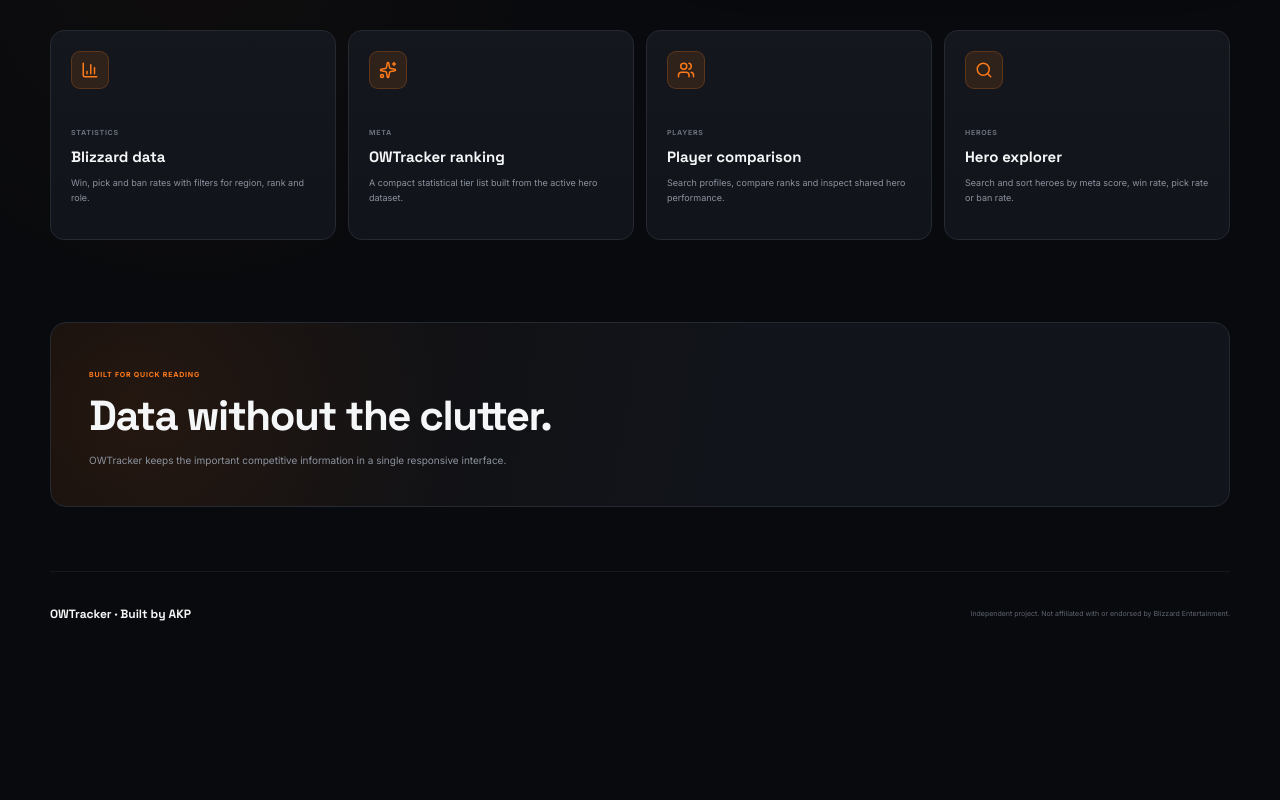
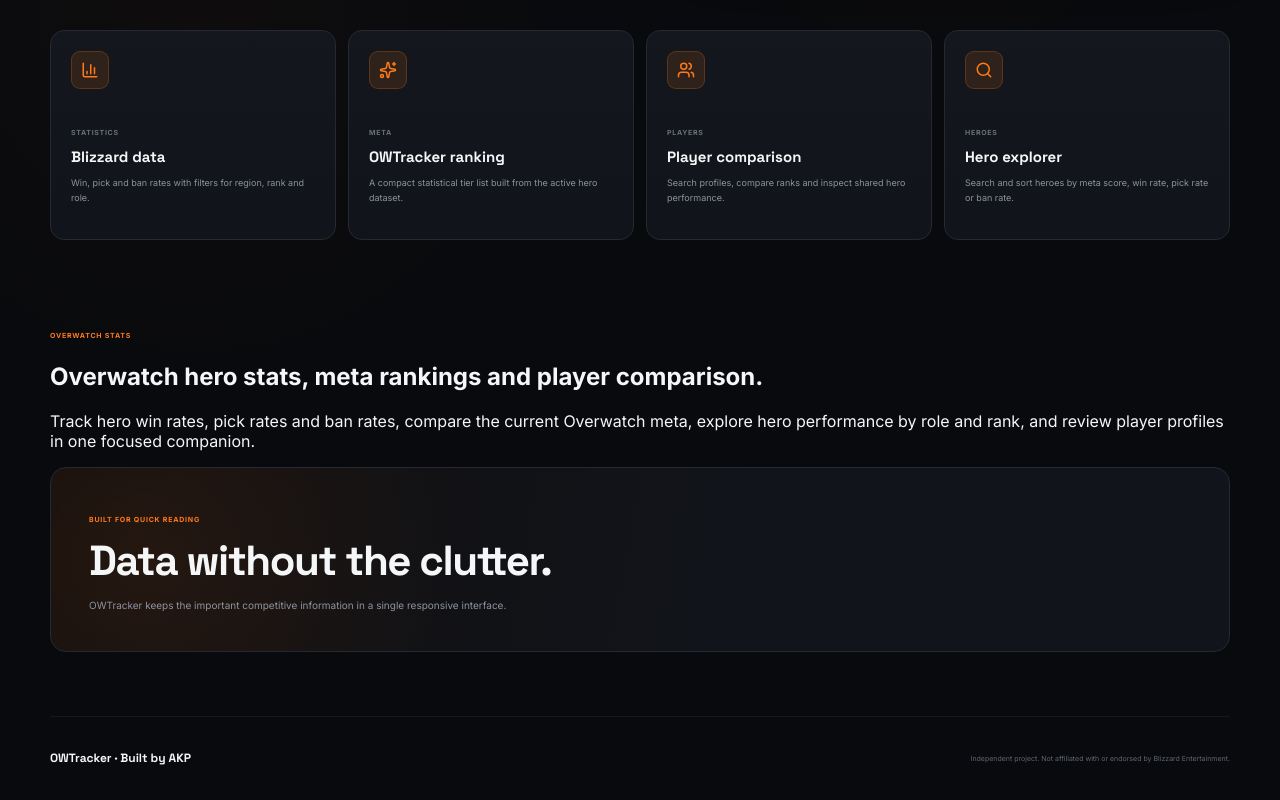
Before and after one commit to alexandrekp/OWtracker, a React (Vite) app: page / in a window 1280 px wide. Shown: the part 700-1500 px from the top of the page. Before the commit the page ends 1355 px from the top, so only its background shows below. Built offline with nearby package versions, Linux system fonts and the light colour scheme; no server answers.

Commit message:
Improve landing page SEO content

```diff
--- a/src/components/LandingPage.tsx
+++ b/src/components/LandingPage.tsx
@@ -212,6 +212,23 @@
           />
         </section>
 
+
+        <section className="landing-seo">
+          <span className="landing-section-eyebrow">
+            OVERWATCH STATS
+          </span>
+
+          <h2>
+            Overwatch hero stats, meta rankings and player comparison.
+          </h2>
+
+          <p>
+            Track hero win rates, pick rates and ban rates, compare the current
+            Overwatch meta, explore hero performance by role and rank, and
+            review player profiles in one focused companion.
+          </p>
+        </section>
+
         <section className="landing-cta">
           <div>
             <span className="landing-section-eyebrow">
```
